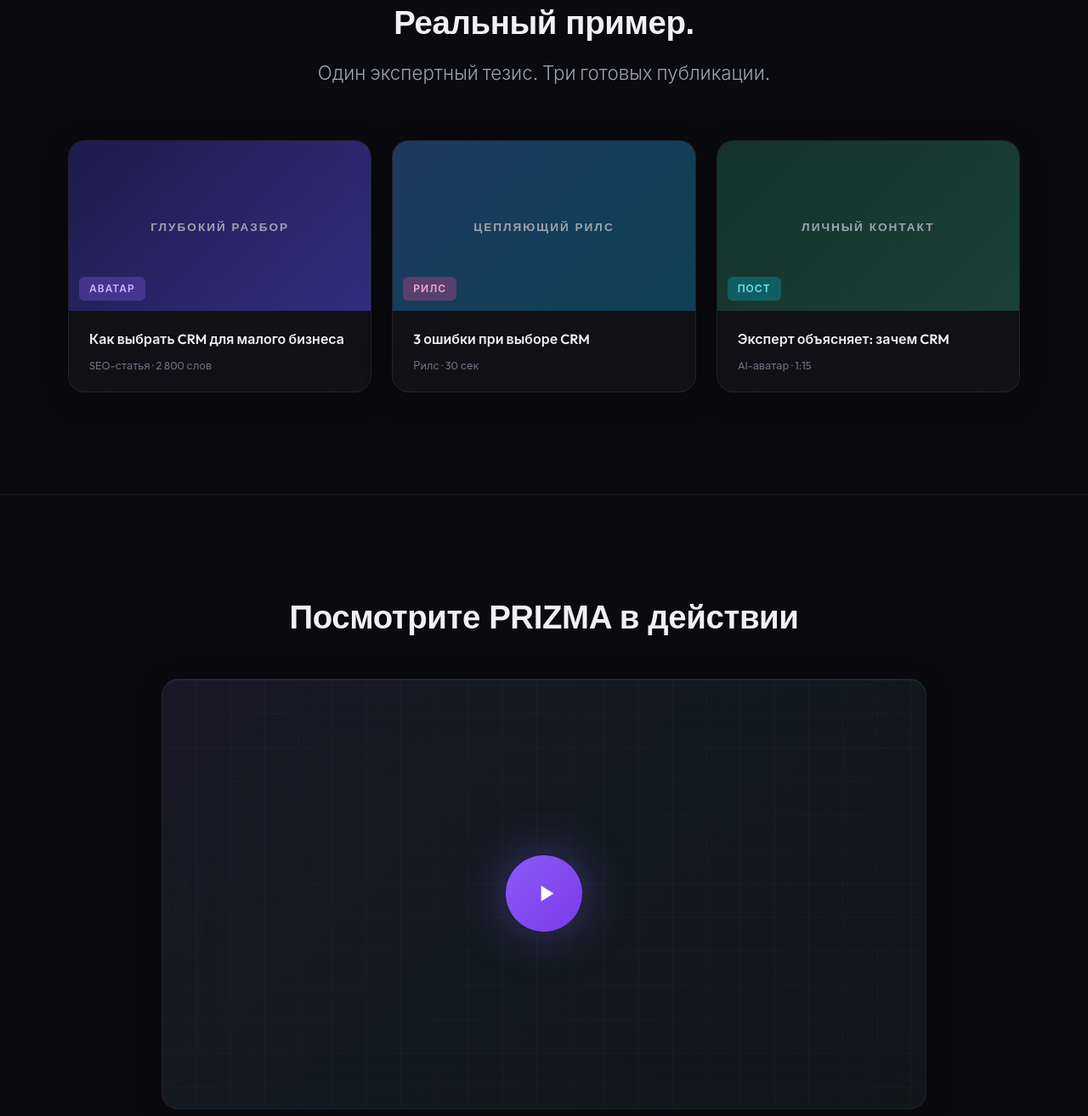
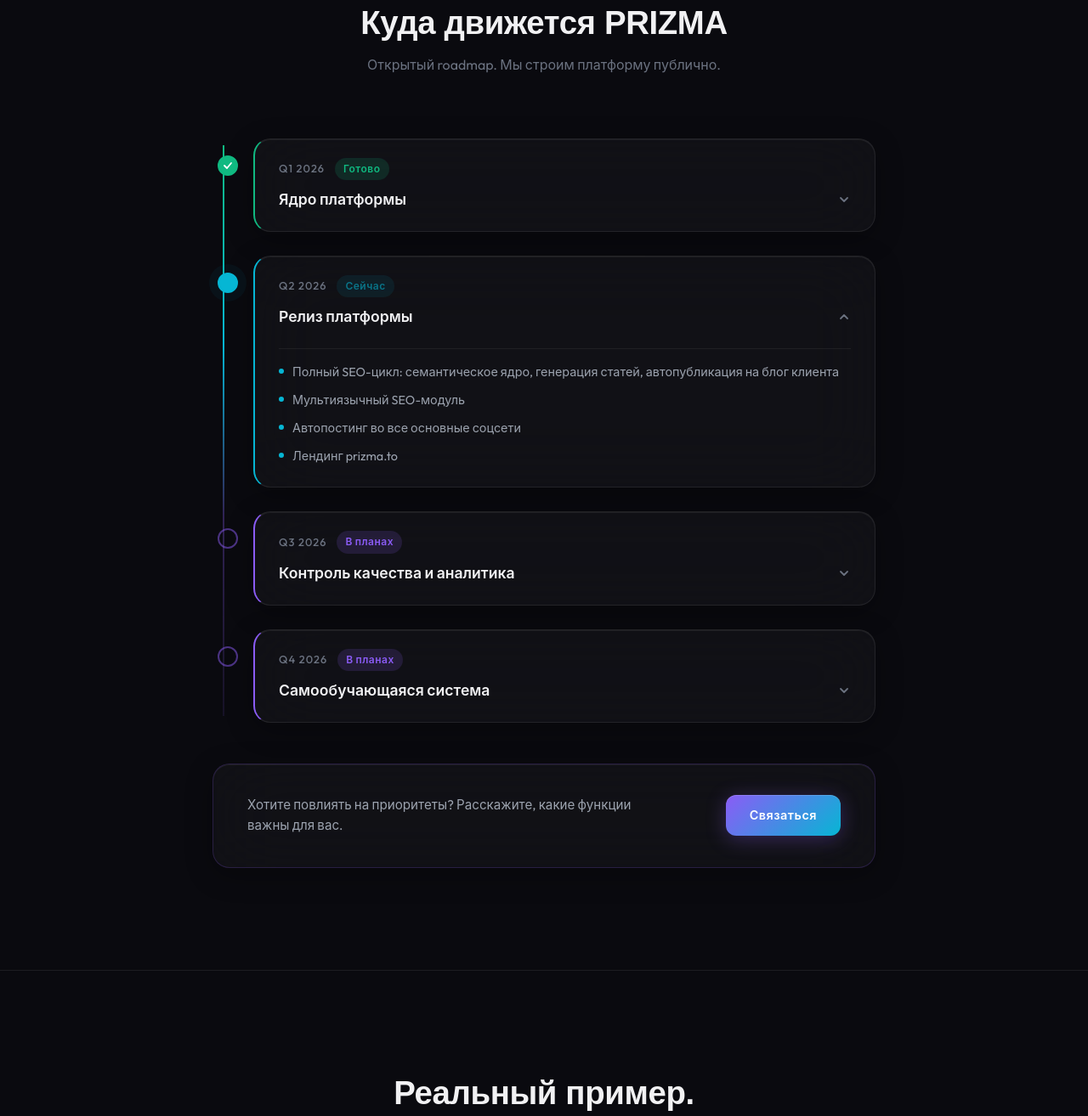
Before and after one commit to IGORZELIK/prizma-landing, an Astro site: page /ru in a window 1280 px wide. Shown: the part 5181-6495 px from the top of the page at 85% size. Built offline with nearby package versions, Linux system fonts and the light colour scheme; Astro itself is replaced by a stand-in of ours; a web font is replaced by a local one.

Commit message:
feat: секция Roadmap — вертикальный таймлайн, 4 фазы, аккордеон, пульс Q2

```diff
--- /dev/null
+++ b/src/components/Roadmap.astro
@@ -0,0 +1,376 @@
+---
+interface Props {
+  t: Record<string, any>;
+}
+const { t } = Astro.props;
+
+const phases = [
+  {
+    quarter: 'Q1 2026',
+    title: 'Ядро платформы',
+    status: 'done',
+    statusLabel: 'Готово',
+    color: '#10B981',
+    items: [
+      '6 модулей контента: цифровой аватар, видео Reels, посты с изображениями, карусели, SEO-статьи, репостинг',
+      'Единый контент-план на все форматы',
+      'Мультитенантная архитектура',
+      'Онбординг клиентов с AI-анализом tone of voice',
+    ],
+  },
+  {
+    quarter: 'Q2 2026',
+    title: 'Релиз платформы',
+    status: 'current',
+    statusLabel: 'Сейчас',
+    color: '#06B6D4',
+    items: [
+      'Полный SEO-цикл: семантическое ядро, генерация статей, автопубликация на блог клиента',
+      'Мультиязычный SEO-модуль',
+      'Автопостинг во все основные соцсети',
+      'Лендинг prizma.to',
+    ],
+  },
+  {
+    quarter: 'Q3 2026',
+    title: 'Контроль качества и аналитика',
+    status: 'planned',
+    statusLabel: 'В планах',
+    color: '#8B5CF6',
+    items: [
+      'AI-агент проверки контента перед публикацией',
+      'Автоматический сбор метрик по каждому посту',
+      'Расширенная видеогенерация с озвучкой',
+      'Клиентские блоги на Astro SSR',
+    ],
+  },
+  {
+    quarter: 'Q4 2026',
+    title: 'Самообучающаяся система',
+    status: 'planned',
+    statusLabel: 'В планах',
+    color: '#8B5CF6',
+    items: [
+      'SEO Feedback Loop: мониторинг позиций, автодоработка, переиндексация',
+      'Content Performance Agent: автокоррекция контент-плана на основе реальных метрик',
+      'Кросс-модульная связность между всеми форматами контента',
+    ],
+  },
+];
+---
+
+<section class="roadmap" id="roadmap">
+  <div class="section-wrap">
+    <h2 class="reveal">Куда движется PRIZMA</h2>
+    <p class="roadmap-sub reveal">Открытый roadmap. Мы строим платформу публично.</p>
+
+    <div class="timeline">
+      <!-- Vertical line -->
+      <div class="timeline-line"></div>
+
+      {phases.map((phase, i) => (
+        <div class="phase-row reveal" data-index={i}>
+          <!-- Node -->
+          <div class={`phase-node node-${phase.status}`} style={`--color: ${phase.color};`}>
+            {phase.status === 'done' && (
+              <svg width="12" height="12" viewBox="0 0 12 12" fill="none">
+                <polyline points="2,6 5,9 10,3" stroke="white" stroke-width="1.8" stroke-linecap="round" stroke-linejoin="round"/>
+              </svg>
+            )}
+          </div>
+
+          <!-- Card -->
+          <div
+            class={`phase-card glass-card phase-${phase.status}`}
+            style={`--accent: ${phase.color};`}
+            data-open={i === 1 ? 'true' : 'false'}
+          >
+            <div class="phase-header">
+              <div class="phase-meta">
+                <span class="phase-quarter">{phase.quarter}</span>
+                <span class={`phase-badge badge-${phase.status}`}>{phase.statusLabel}</span>
+              </div>
+              <div class="phase-title-row">
+                <h3 class="phase-title">{phase.title}</h3>
+                <div class="phase-chevron">
+                  <svg width="16" height="16" viewBox="0 0 16 16" fill="none">
+                    <polyline points="4,6 8,10 12,6" stroke="currentColor" stroke-width="1.8" stroke-linecap="round" stroke-linejoin="round"/>
+                  </svg>
+                </div>
+              </div>
+            </div>
+
+            <div class="phase-body">
+              <ul class="phase-items">
+                {phase.items.map(item => (
+                  <li>
+                    <span class="item-dot" style={`background: ${phase.color};`}></span>
+                    <span>{item}</span>
+                  </li>
+                ))}
+              </ul>
+            </div>
+          </div>
+        </div>
+      ))}
+    </div>
+
+    <!-- CTA -->
+    <div class="roadmap-cta glass-card reveal">
+      <p class="roadmap-cta-text">Хотите повлиять на приоритеты? Расскажите, какие функции важны для вас.</p>
+      <a href="#contact" class="btn-primary">Связаться</a>
+    </div>
+  </div>
+</section>
+
+<style>
+  .roadmap {
+    position: relative;
+    z-index: 1;
+  }
+
+  .roadmap h2 {
+    text-align: center;
+  }
+
+  .roadmap-sub {
+    text-align: center;
+    color: var(--text-dim, #6B7280);
+    margin-top: 12px;
+    margin-bottom: 72px;
+    font-size: 1rem;
+  }
+
+  /* Timeline layout */
+  .timeline {
+    position: relative;
+    max-width: 780px;
+    margin: 0 auto;
+    padding-left: 48px;
+  }
+
+  .timeline-line {
+    position: absolute;
+    left: 12px;
+    top: 8px;
+    bottom: 8px;
+    width: 2px;
+    background: linear-gradient(
+      to bottom,
+      #10B981 0%,
+      #06B6D4 35%,
+      rgba(139, 92, 246, 0.3) 65%,
+      rgba(139, 92, 246, 0.1) 100%
+    );
+  }
+
+  /* Phase row */
+  .phase-row {
+    position: relative;
+    margin-bottom: 28px;
+  }
+
+  /* Node */
+  .phase-node {
+    position: absolute;
+    left: -42px;
+    top: 20px;
+    width: 24px;
+    height: 24px;
+    border-radius: 50%;
+    display: flex;
+    align-items: center;
+    justify-content: center;
+    z-index: 2;
+  }
+
+  .node-done {
+    background: var(--color);
+    border: 2px solid var(--color);
+  }
+
+  .node-current {
+    background: var(--color);
+    border: 2px solid var(--color);
+    box-shadow: 0 0 0 6px color-mix(in srgb, var(--color) 20%, transparent);
+    animation: nodePulse 2s ease-in-out infinite;
+  }
+
+  .node-planned {
+    background: transparent;
+    border: 2px solid var(--color);
+    opacity: 0.5;
+  }
+
+  @keyframes nodePulse {
+    0%, 100% { box-shadow: 0 0 0 4px color-mix(in srgb, var(--color) 15%, transparent); }
+    50%       { box-shadow: 0 0 0 10px color-mix(in srgb, var(--color) 5%, transparent); }
+  }
+
+  /* Card */
+  .phase-card {
+    padding: 0;
+    border-left: 2px solid var(--accent);
+    overflow: hidden;
+    cursor: pointer;
+    transition: background 0.3s, box-shadow 0.3s;
+  }
+
+  .phase-card:hover {
+    background: rgba(255,255,255,0.06);
+  }
+
+  .phase-header {
+    padding: 22px 28px;
+  }
+
+  .phase-meta {
+    display: flex;
+    align-items: center;
+    gap: 12px;
+    margin-bottom: 8px;
+  }
+
+  .phase-quarter {
+    font-size: 0.8rem;
+    color: var(--text-dim, #6B7280);
+    letter-spacing: 1px;
+    font-weight: 500;
+  }
+
+  .phase-badge {
+    font-size: 0.75rem;
+    font-weight: 600;
+    padding: 3px 10px;
+    border-radius: 20px;
+    letter-spacing: 0.5px;
+  }
+
+  .badge-done    { background: rgba(16,185,129,0.15); color: #10B981; }
+  .badge-current { background: rgba(6,182,212,0.15);  color: #06B6D4; animation: badgePulse 2s ease-in-out infinite; }
+  .badge-planned { background: rgba(139,92,246,0.15); color: #8B5CF6; }
+
+  @keyframes badgePulse {
+    0%, 100% { opacity: 1; }
+    50%       { opacity: 0.6; }
+  }
+
+  .phase-title-row {
+    display: flex;
+    align-items: center;
+    justify-content: space-between;
+    gap: 16px;
+  }
+
+  .phase-title {
+    font-size: 1.1rem;
+    font-weight: 600;
+    color: var(--text-primary, #F1F1F3);
+    margin: 0;
+  }
+
+  .phase-chevron {
+    color: var(--text-dim, #6B7280);
+    transition: transform 0.3s;
+    flex-shrink: 0;
+  }
+
+  .phase-card[data-open="true"] .phase-chevron {
+    transform: rotate(180deg);
+  }
+
+  /* Body (collapsible) */
+  .phase-body {
+    max-height: 0;
+    overflow: hidden;
+    transition: max-height 0.4s ease, padding 0.3s ease;
+    padding: 0 28px;
+  }
+
+  .phase-card[data-open="true"] .phase-body {
+    max-height: 400px;
+    padding: 0 28px 24px;
+  }
+
+  .phase-items {
+    list-style: none;
+    padding: 0;
+    margin: 0;
+    border-top: 1px solid rgba(255,255,255,0.06);
+    padding-top: 16px;
+    display: flex;
+    flex-direction: column;
+    gap: 10px;
+  }
+
+  .phase-items li {
+    display: flex;
+    align-items: flex-start;
+    gap: 10px;
+    font-size: 0.9rem;
+    color: var(--text-secondary, #9CA3AF);
+    line-height: 1.6;
+  }
+
+  .item-dot {
+    width: 6px;
+    height: 6px;
+    border-radius: 50%;
+    flex-shrink: 0;
+    margin-top: 7px;
+  }
+
+  /* Roadmap CTA */
+  .roadmap-cta {
+    max-width: 780px;
+    margin: 48px auto 0;
+    padding: 36px 40px;
+    display: flex;
+    align-items: center;
+    justify-content: space-between;
+    gap: 24px;
+    border-color: rgba(139,92,246,0.2);
+  }
+
+  .roadmap-cta-text {
+    font-size: 0.95rem;
+    color: var(--text-secondary, #9CA3AF);
+    line-height: 1.6;
+    max-width: 480px;
+    margin: 0;
+  }
+
+  .btn-primary {
+    display: inline-block;
+    padding: 12px 28px;
+    background: linear-gradient(135deg, #8B5CF6, #06B6D4);
+    border-radius: 12px;
+    font-weight: 600;
+    font-size: 0.9rem;
+    color: white;
+    text-decoration: none;
+    white-space: nowrap;
+    transition: opacity 0.2s, transform 0.2s;
+    flex-shrink: 0;
+  }
+
+  .btn-primary:hover {
+    opacity: 0.85;
+    transform: translateY(-1px);
+  }
+
+  @media (max-width: 768px) {
+    .timeline { padding-left: 36px; }
+    .phase-node { left: -30px; width: 20px; height: 20px; }
+    .roadmap-cta { flex-direction: column; text-align: center; }
+  }
+</style>
+
+<script>
+  document.querySelectorAll('.phase-card').forEach(card => {
+    card.addEventListener('click', () => {
+      const isOpen = card.getAttribute('data-open') === 'true';
+      card.setAttribute('data-open', isOpen ? 'false' : 'true');
+    });
+  });
+</script>
--- a/src/pages/ru/index.astro
+++ b/src/pages/ru/index.astro
@@ -13,6 +13,7 @@
 import Stats from '../../components/Stats.astro';
 import WhyNow from '../../components/WhyNow.astro';
 import ForWhom from '../../components/ForWhom.astro';
+import Roadmap from '../../components/Roadmap.astro';
 import '../../styles/global.css';
 
 import t from '../../i18n/ru.json';
@@ -31,6 +32,8 @@
   <Stats t={t} />
   <HowItWorks t={t} />
   <hr class="divider" />
+  <Roadmap t={t} />
+  <hr class="divider" />
   <Showcase t={t} />
   <hr class="divider" />
   <DemoVideo t={t} />
```
